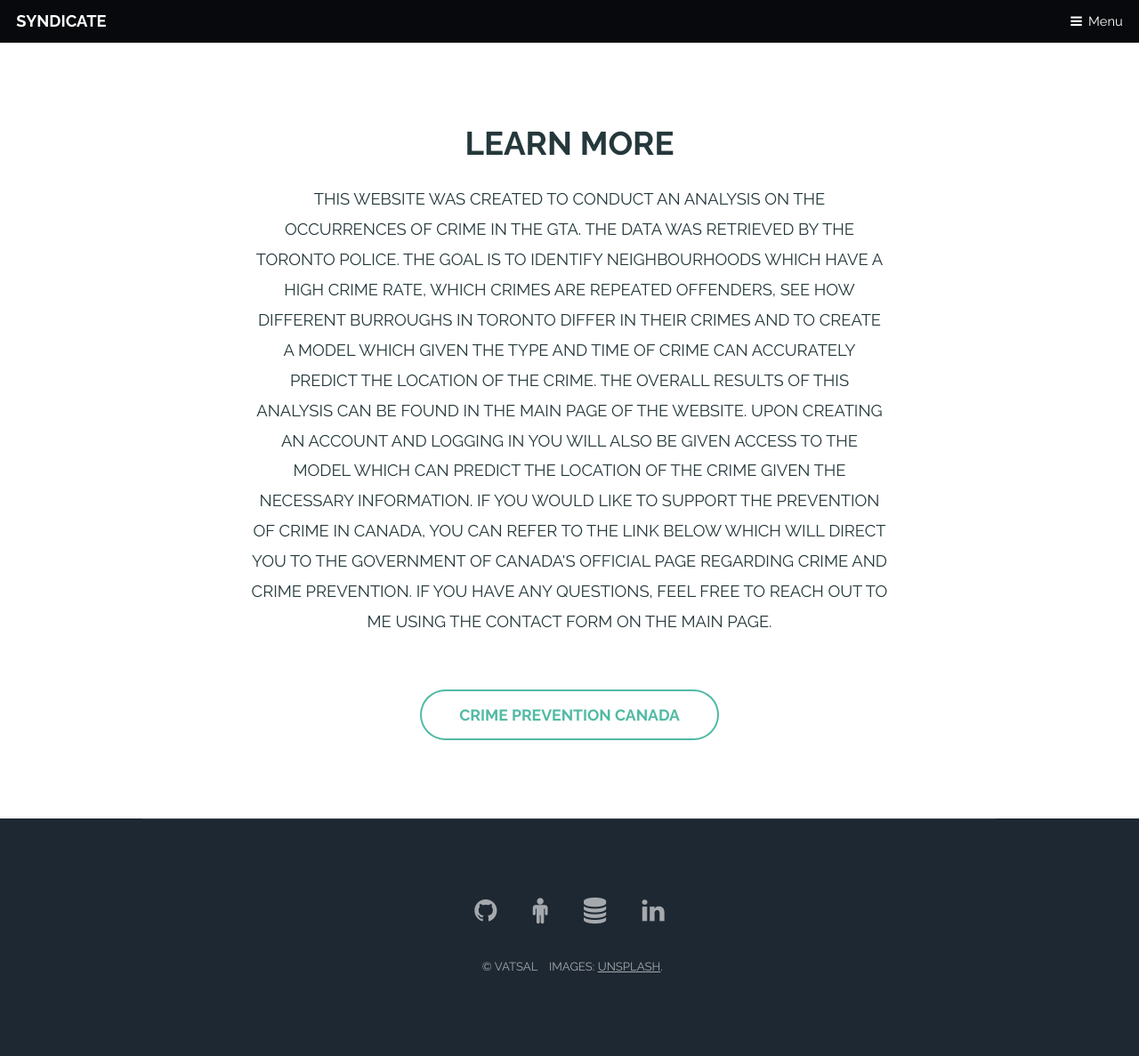
After one commit to vatsal220/crime_analysis, a Flask app: page /learn_more/ in a window 1280 px wide. The commit adds this page. Shown: the whole page at 89% size. Run offline with Flask 3, Linux system fonts and the light colour scheme; parts of the project's set-up code (start-up, migrations or seed data) failed here and were passed over; some libraries are stand-ins or nearby versions.

Commit message:
updated learn more page, made home page email work, cleaaned up  typos

```diff
--- a/app.py
+++ b/app.py
@@ -223,9 +223,13 @@ def logout():
     logout_user()
     return redirect(url_for('home'))
 
-@app.route('/generic/',methods=['GET', 'POST'])
-def generic():
-    return render_template('generic.html')
+@app.route('/learn_more/',methods=['GET', 'POST'])
+def learn_more():
+    return render_template('learn_more.html')
+
+@app.route('/email_sent/',methods=['GET', 'POST'])
+def email_sent():
+    return render_template('email_sent.html')
 
 @app.route('/account/',methods=['GET', 'POST'])
 @login_required
--- a/templates/account.html
+++ b/templates/account.html
@@ -22,13 +22,14 @@
 							<li><a href="{{ url_for('home') }}">Home</a></li>
 							<li><a href="{{ url_for('account') }}">My Account</a></li>
 							<li><a href="{{ url_for('model_page') }}">Predict Crimes</a></li>
+							<li><a href="{{ url_for('learn_more') }}">Learn More</a></li>
 							<li><a href="{{ url_for('logout') }}">Logout</a></li>
 
 						{% else %}
 							<li><a href="{{ url_for('home') }}">Home</a></li>
 							<li><a href="{{ url_for('login') }}">Login</a></li>
 							<li><a href="{{ url_for('signup') }}">Sign Up</a></li>
-							<li><a href="{{ url_for('generic') }}">Generic</a></li>
+							<li><a href="{{ url_for('learn_more') }}">Learn More</a></li>
 							<li><a href="{{ url_for('model_page') }}">Predict Crimes</a></li>
 						{% endif %}
 					</ul>
--- a/templates/error.html
+++ b/templates/error.html
@@ -25,13 +25,14 @@
   						<li><a href="{{ url_for('home') }}">Home</a></li>
 							<li><a href="{{ url_for('account') }}">My Account</a></li>
   						<li><a href="{{ url_for('model_page') }}">Predict Crimes</a></li>
+							<li><a href="{{ url_for('learn_more') }}">Learn More</a></li>
   						<li><a href="{{ url_for('logout') }}">Logout</a></li>
 
   					{% else %}
   						<li><a href="{{ url_for('home') }}">Home</a></li>
   						<li><a href="{{ url_for('login') }}">Login</a></li>
   						<li><a href="{{ url_for('signup') }}">Sign Up</a></li>
-  						<li><a href="{{ url_for('generic') }}">Generic</a></li>
+  						<li><a href="{{ url_for('learn_more') }}">Learn More</a></li>
   						<li><a href="{{ url_for('model_page') }}">Predict Crimes</a></li>
   					{% endif %}
   				</ul>
--- /dev/null
+++ b/templates/learn_more.html
@@ -0,0 +1,95 @@
+<!DOCTYPE HTML>
+<html>
+	<head>
+		<title>Syndicate</title>
+		<meta charset="utf-8" />
+		<meta name="viewport" content="width=device-width, initial-scale=1" />
+		<link rel="stylesheet" href="{{ url_for('static', filename='css/main.css') }}" />
+	</head>
+	<body>
+
+		<!-- Header -->
+			<header id="header">
+				<h1><a href="{{ url_for('home') }}">Syndicate</a></h1>
+				<a href="#nav">Menu</a>
+			</header>
+
+			<!-- Nav -->
+				<nav id="nav">
+					<ul class="links">
+						{% if current_user.is_authenticated %}
+							<li><a href="{{ url_for('home') }}">Home</a></li>
+							<li><a href="{{ url_for('account') }}">My Account</a></li>
+							<li><a href="{{ url_for('model_page') }}">Predict Crimes</a></li>
+							<li><a href="{{ url_for('learn_more') }}">Learn More</a></li>
+							<li><a href="{{ url_for('logout') }}">Logout</a></li>
+
+						{% else %}
+							<li><a href="{{ url_for('home') }}">Home</a></li>
+							<li><a href="{{ url_for('login') }}">Login</a></li>
+							<li><a href="{{ url_for('signup') }}">Sign Up</a></li>
+							<li><a href="{{ url_for('learn_more') }}">Learn More</a></li>
+							<li><a href="{{ url_for('model_page') }}">Predict Crimes</a></li>
+						{% endif %}
+					</ul>
+				</nav>
+
+				<!-- Two -->
+					<section id="two" class="wrapper special">
+						<div class="inner">
+							<header class="major narrow">
+								<h2>Learn More</h2>
+								<p>
+									This website was created to conduct an analysis on the occurrences of crime in the GTA. The data was retrieved by the Toronto Police.
+									The goal is to identify neighbourhoods which have a high crime rate, which crimes are repeated offenders, see how different burroughs in Toronto differ in their crimes
+									and to create a model which given the type and time of crime can accurately predict the location of the crime.
+
+									The overall results of this analysis can be found in the main page of the website. Upon creating an account and logging in you will also be given access to the model which
+									can predict the location of the crime given the necessary information.
+
+									If you would like to support the prevention of crime in Canada, you can refer to the link below which will direct you to the Government of Canada's official page regarding
+									crime and crime prevention. If you have any questions, feel free to reach out to me using the contact form on the main page.
+
+								</p>
+							</header>
+
+							<ul class="actions">
+								<li><a href="https://www.canada.ca/en/services/policing/police/crime-and-crime-prevention.html" class="button big alt">Crime Prevention Canada</a></li>
+							</ul>
+						</div>
+					</section>
+
+			<!-- Footer -->
+				<footer id="footer">
+					<div class="inner">
+						<ul class="icons">
+							<li><a href="https://github.com/vatsal220" class="icon fa-github">
+								<span class="label">GitHub</span>
+							</a></li>
+							<li><a href="https://www.vatsalp.com/" class="icon fa-male">
+								<span class="label">Personal</span>
+							</a></li>
+							<li><a href="https://data.torontopolice.on.ca/" class="icon fa-database">
+								<span class="label">Data</span>
+							</a></li>
+							<li><a href="https://www.linkedin.com/in/vatsal-p-a57978149/" class="icon fa-linkedin">
+								<span class="label">LinkedIn</span>
+							</a></li>
+						</ul>
+						<ul class="copyright">
+							<li>&copy; Vatsal</li>
+							<li>Images: <a href="http://unsplash.com">Unsplash</a>.</li>
+							<!-- <li>Design: <a href="http://templated.co">TEMPLATED</a>.</li> -->
+						</ul>
+					</div>
+				</footer>
+
+		<!-- Scripts -->
+			<script src="{{ url_for('static', filename='js/jquery.min.js') }}"></script>
+			<script src="{{ url_for('static', filename='js/skel.min.js') }}"></script>
+			<script src="{{ url_for('static', filename='js/util.js') }}"></script>
+			<!--[if lte IE 8]><script src="assets/js/ie/respond.min.js"></script><![endif]-->
+			<script src="{{ url_for('static', filename='js/main.js') }}"></script>
+
+	</body>
+</html>
--- a/templates/login.html
+++ b/templates/login.html
@@ -21,7 +21,7 @@
 					<li><a href="{{ url_for('home') }}">Home</a></li>
 					<li><a href="{{ url_for('login') }}">Login</a></li>
           <li><a href="{{ url_for('signup') }}">Sign Up</a></li>
-					<li><a href="{{ url_for('generic') }}">Generic</a></li>
+					<li><a href="{{ url_for('learn_more') }}">Learn More</a></li>
 					<li><a href="{{ url_for('model_page') }}">Predict Crimes</a></li>
 				</ul>
 			</nav>
--- a/templates/login_error.html
+++ b/templates/login_error.html
@@ -24,13 +24,14 @@
 						{% if current_user.is_authenticated %}
 							<li><a href="{{ url_for('home') }}">Home</a></li>
 							<li><a href="{{ url_for('model_page') }}">Predict Crimes</a></li>
+							<li><a href="{{ url_for('learn_more') }}">Learn More</a></li>
 							<li><a href="{{ url_for('logout') }}">Logout</a></li>
 
 						{% else %}
 							<li><a href="{{ url_for('home') }}">Home</a></li>
 							<li><a href="{{ url_for('login') }}">Login</a></li>
 							<li><a href="{{ url_for('signup') }}">Sign Up</a></li>
-							<li><a href="{{ url_for('generic') }}">Generic</a></li>
+							<li><a href="{{ url_for('learn_more') }}">Learn More</a></li>
 							<li><a href="{{ url_for('model_page') }}">Predict Crimes</a></li>
 						{% endif %}
 					</ul>
--- a/templates/reset_request.html
+++ b/templates/reset_request.html
@@ -21,7 +21,7 @@
 					<li><a href="{{ url_for('home') }}">Home</a></li>
 					<li><a href="{{ url_for('login') }}">Login</a></li>
           <li><a href="{{ url_for('signup') }}">Sign Up</a></li>
-					<li><a href="{{ url_for('generic') }}">Generic</a></li>
+					<li><a href="{{ url_for('learn_more') }}">Learn More</a></li>
 					<li><a href="{{ url_for('model_page') }}">Predict Crimes</a></li>
 				</ul>
 			</nav>
--- a/templates/reset_token.html
+++ b/templates/reset_token.html
@@ -21,7 +21,7 @@
 					<li><a href="{{ url_for('home') }}">Home</a></li>
 					<li><a href="{{ url_for('login') }}">Login</a></li>
           <li><a href="{{ url_for('signup') }}">Sign Up</a></li>
-					<li><a href="{{ url_for('generic') }}">Generic</a></li>
+					<li><a href="{{ url_for('learn_more') }}">Learn More</a></li>
 					<li><a href="{{ url_for('model_page') }}">Predict Crimes</a></li>
 				</ul>
 			</nav>
--- a/templates/signup.html
+++ b/templates/signup.html
@@ -22,7 +22,7 @@
 					<li><a href="{{ url_for('home') }}">Home</a></li>
 					<li><a href="{{ url_for('login') }}">Login</a></li>
           <li><a href="{{ url_for('signup') }}">Sign Up</a></li>
-					<li><a href="{{ url_for('generic') }}">Generic</a></li>
+					<li><a href="{{ url_for('learn_more') }}">Learn More</a></li>
 					<li><a href="{{ url_for('model_page') }}">Predict Crimes</a></li>
 				</ul>
 			</nav>
```
Also changed, not shown: templates/email_sent.html (added, +52 -0 lines), templates/generic.html (deleted, +0 -137 lines), templates/index.html (+8 -17 lines), templates/model_page.html (+3 -9 lines).
